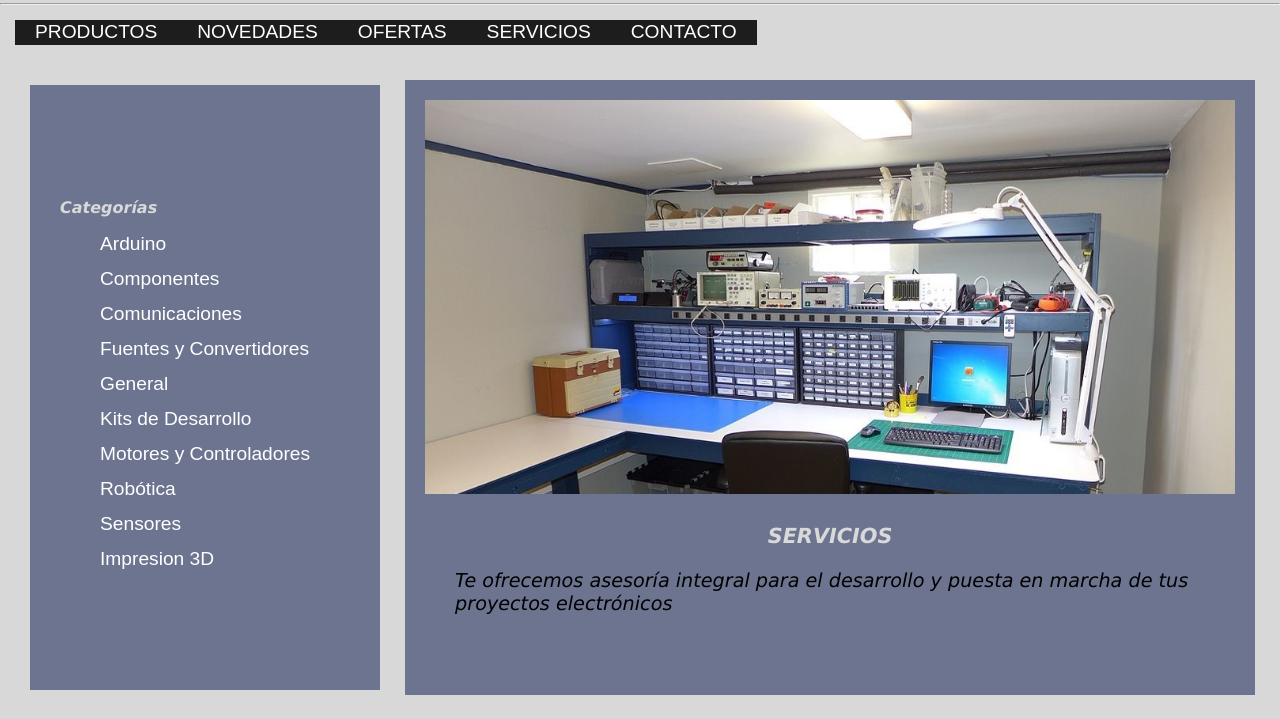
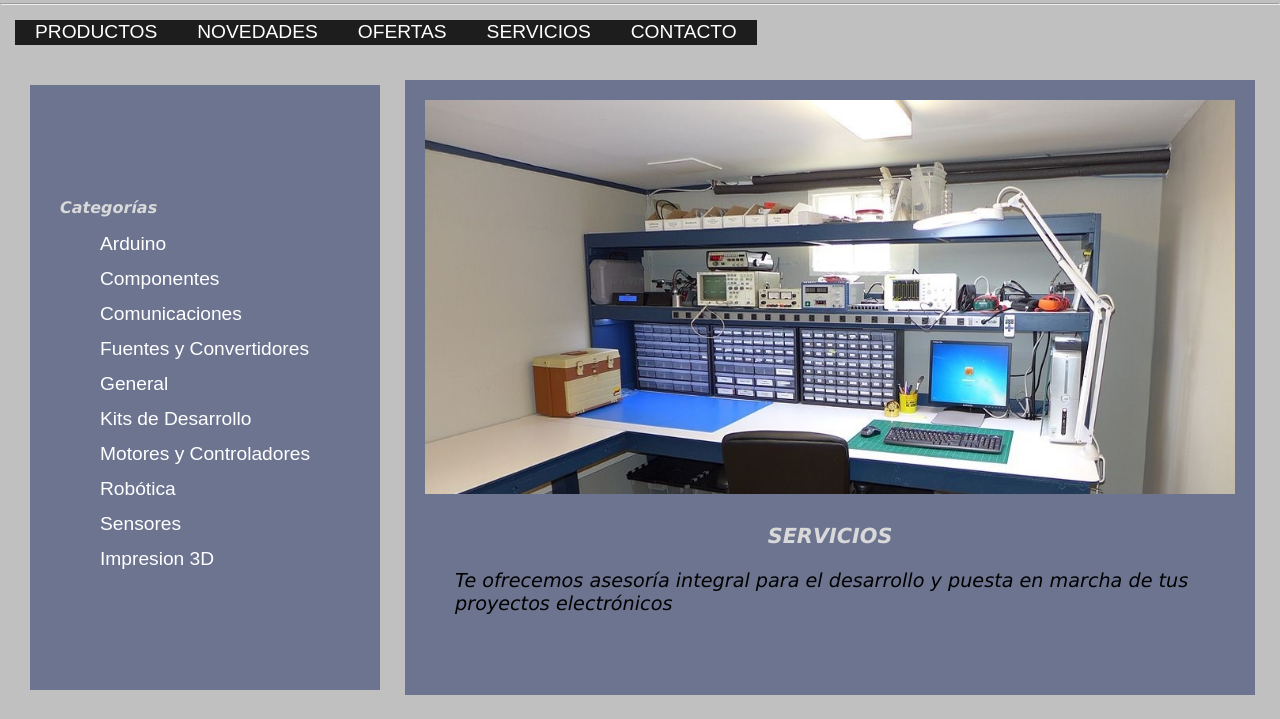
Before and after one commit to bluetoothman/git_picmicros, a plain HTML site: page index.html in a window 1280 px wide. Shown: the part 187-906 px from the top of the page. Drawn offline with Linux system fonts and the light colour scheme.

Commit message:
cambios en la rama2

```diff
--- a/css/estilos.css
+++ b/css/estilos.css
@@ -8,7 +8,8 @@
 
 body {
   font-family: "Poppins", sans-serif;
-  background-color: #d8d8d8;
+  /* background-color: #d8d8d8; */
+  background-color: silver;
 }
 
 header {
```
